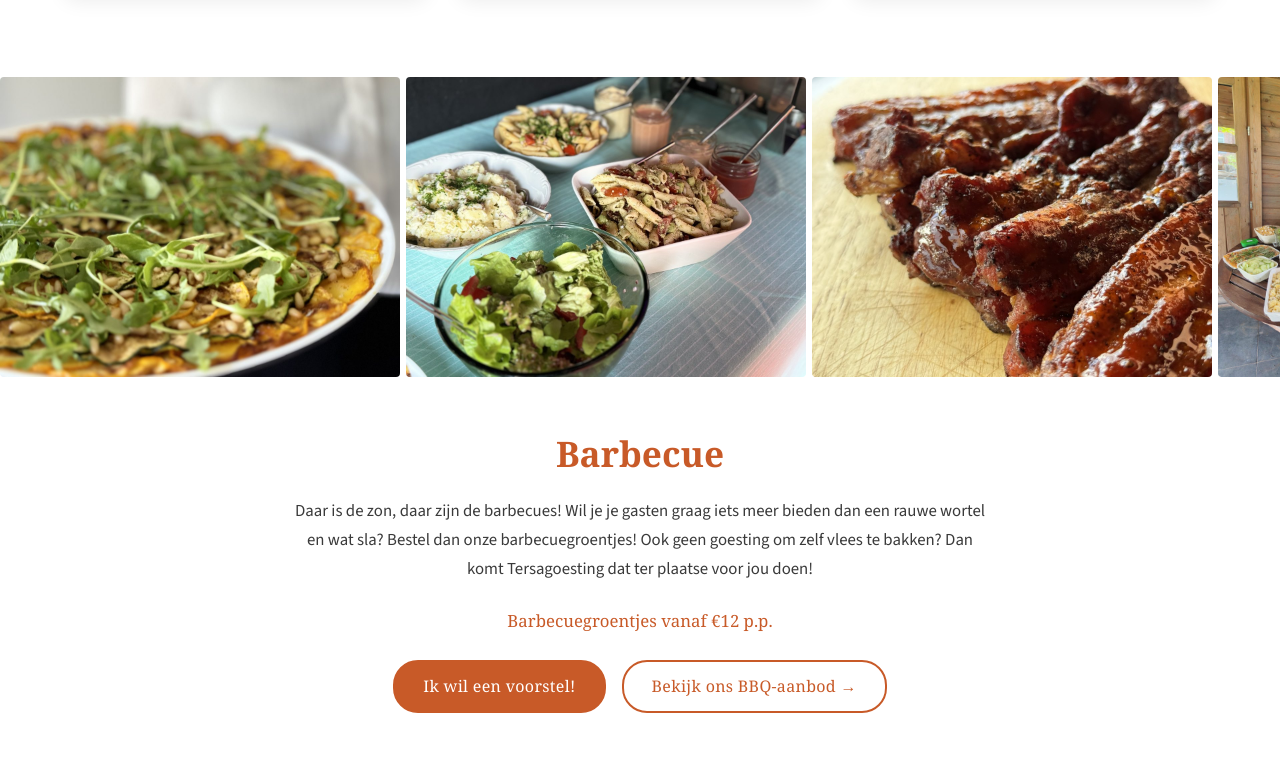
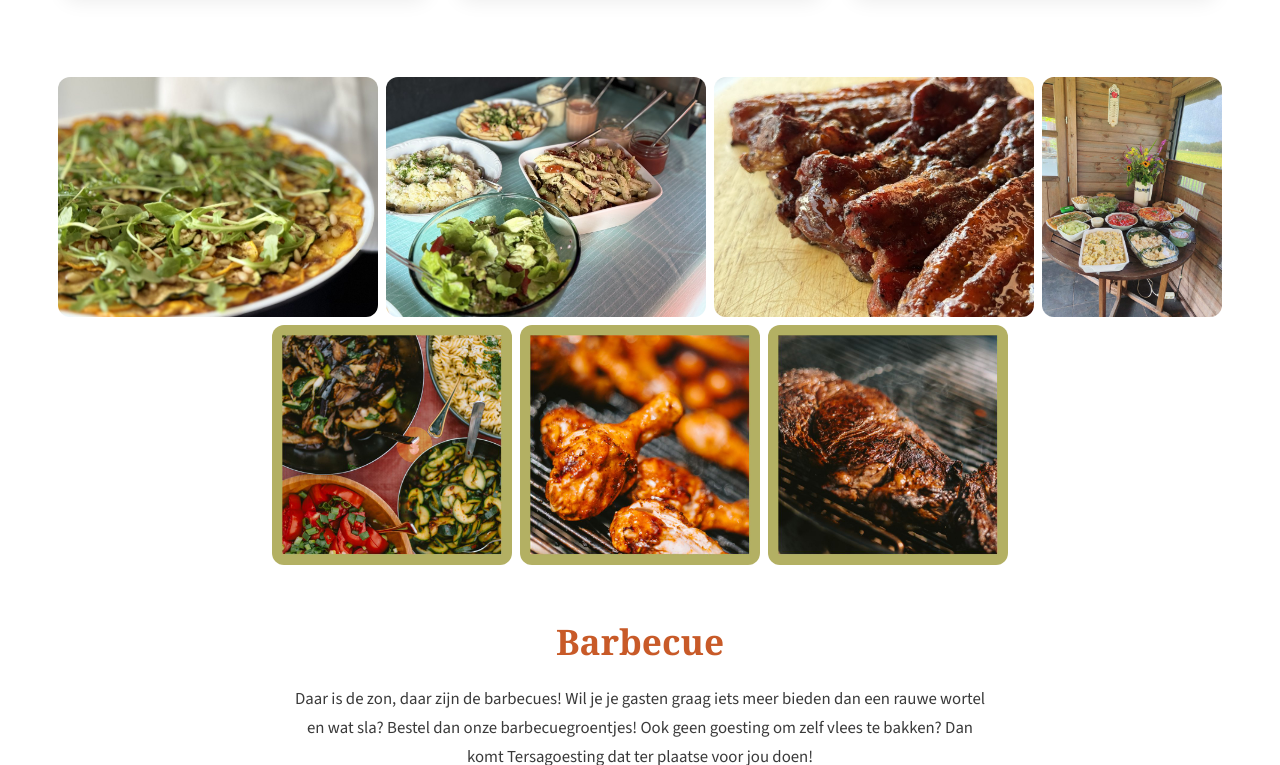
Before and after one commit to WoutVanDenEede/tersagoesting, a plain HTML site: page index.html in a window 1280 px wide. Shown: the part 1417-2182 px from the top of the page. Drawn offline with Linux system fonts and the light colour scheme; a web font is replaced by a local one.

Commit message:
BBQ foto's: wrappende grid met volledige aspectratio
Foto's wrappen nu binnen een gecentreerde container (max 1200px).
Geen afsnijding meer, volledige originele beeldverhouding behouden.

Co-Authored-By: Claude Opus 4.6 (1M context) <noreply@anthropic.com>

```diff
--- a/index.html
+++ b/index.html
@@ -29,7 +29,7 @@
     <link rel="preload" href="fonts/Cheboyga.ttf" as="font" type="font/ttf" crossorigin>
 
     <!-- Fonts worden lokaal geladen via CSS @font-face -->
-    <link rel="stylesheet" href="style.css?v=9">
+    <link rel="stylesheet" href="style.css?v=10">
 
     <!-- SEO: Structured Data for Google - FoodService -->
     <script type="application/ld+json">
--- a/style.css
+++ b/style.css
@@ -780,24 +780,18 @@ a.card {
 
 .bbq-photo-strip {
     display: flex;
-    gap: 6px;
-    overflow-x: auto;
-    scroll-snap-type: x mandatory;
-    -webkit-overflow-scrolling: touch;
-    scrollbar-width: none;
-}
-
-.bbq-photo-strip::-webkit-scrollbar {
-    display: none;
+    flex-wrap: wrap;
+    gap: 8px;
+    justify-content: center;
+    padding: 0 1rem;
+    max-width: 1200px;
+    margin: 0 auto;
 }
 
 .bbq-photo-strip img {
-    height: 300px;
+    height: 240px;
     width: auto;
-    flex-shrink: 0;
-    object-fit: cover;
-    scroll-snap-align: start;
-    border-radius: 4px;
+    border-radius: var(--radius);
 }
 
 .bbq-content {
@@ -818,13 +812,13 @@ a.card {
 
 @media (max-width: 768px) {
     .bbq-photo-strip img {
-        height: 220px;
+        height: 180px;
     }
 }
 
 @media (max-width: 480px) {
     .bbq-photo-strip img {
-        height: 180px;
+        height: 140px;
     }
 }
 
```
